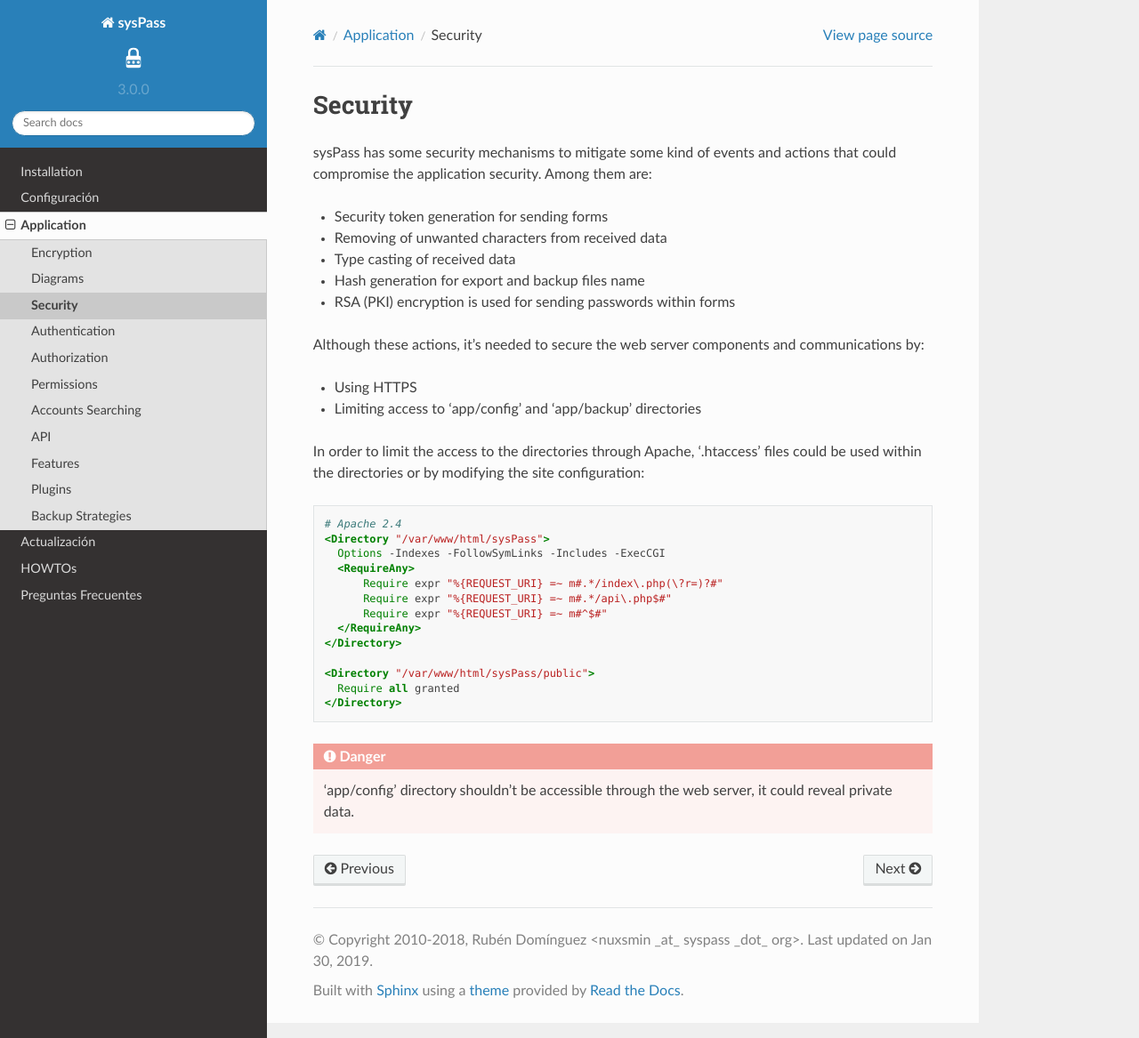
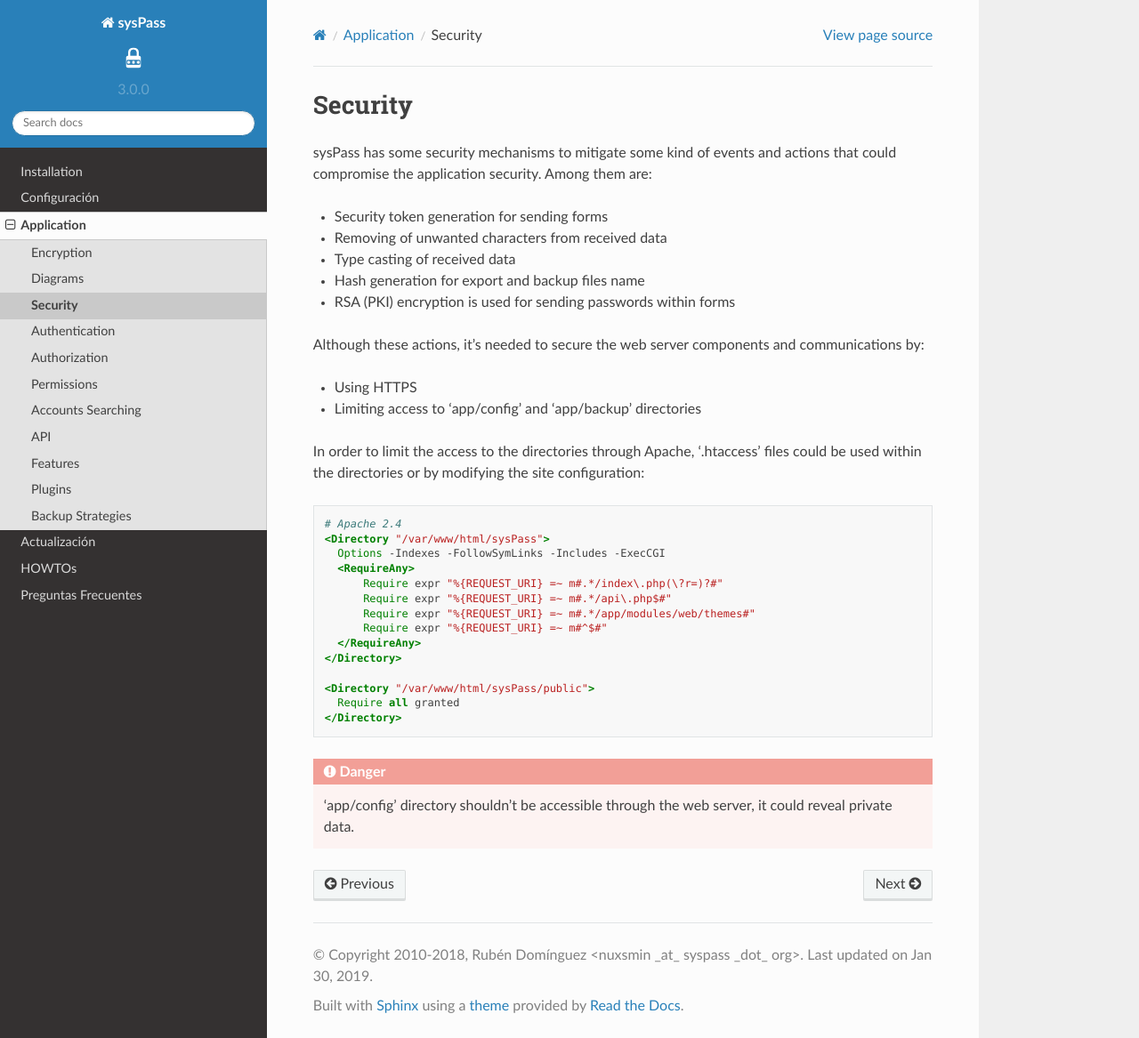
Before and after one commit to sysPass/sysPass-doc, a Sphinx documentation site: the page built from docs/source/application/security.rst, in a window 1280 px wide and 1167 px high. Shown: the whole window at 89% size. Built offline with Sphinx 7.4.7 and the Read the Docs theme 2.0.0, drawn with Linux system fonts in a browser that asks for light colours.

Commit message:
Allow Roboto loading
/app/modules/web/themes/material-blue/css/Roboto_400.woff2

```diff
--- a/docs/source/application/security.rst
+++ b/docs/source/application/security.rst
@@ -24,6 +24,7 @@ In order to limit the access to the directories through Apache, '.htaccess' file
     <RequireAny>
         Require expr "%{REQUEST_URI} =~ m#.*/index\.php(\?r=)?#"
         Require expr "%{REQUEST_URI} =~ m#.*/api\.php$#"
+        Require expr "%{REQUEST_URI} =~ m#.*/app/modules/web/themes#"
         Require expr "%{REQUEST_URI} =~ m#^$#"
     </RequireAny>
   </Directory>
```
